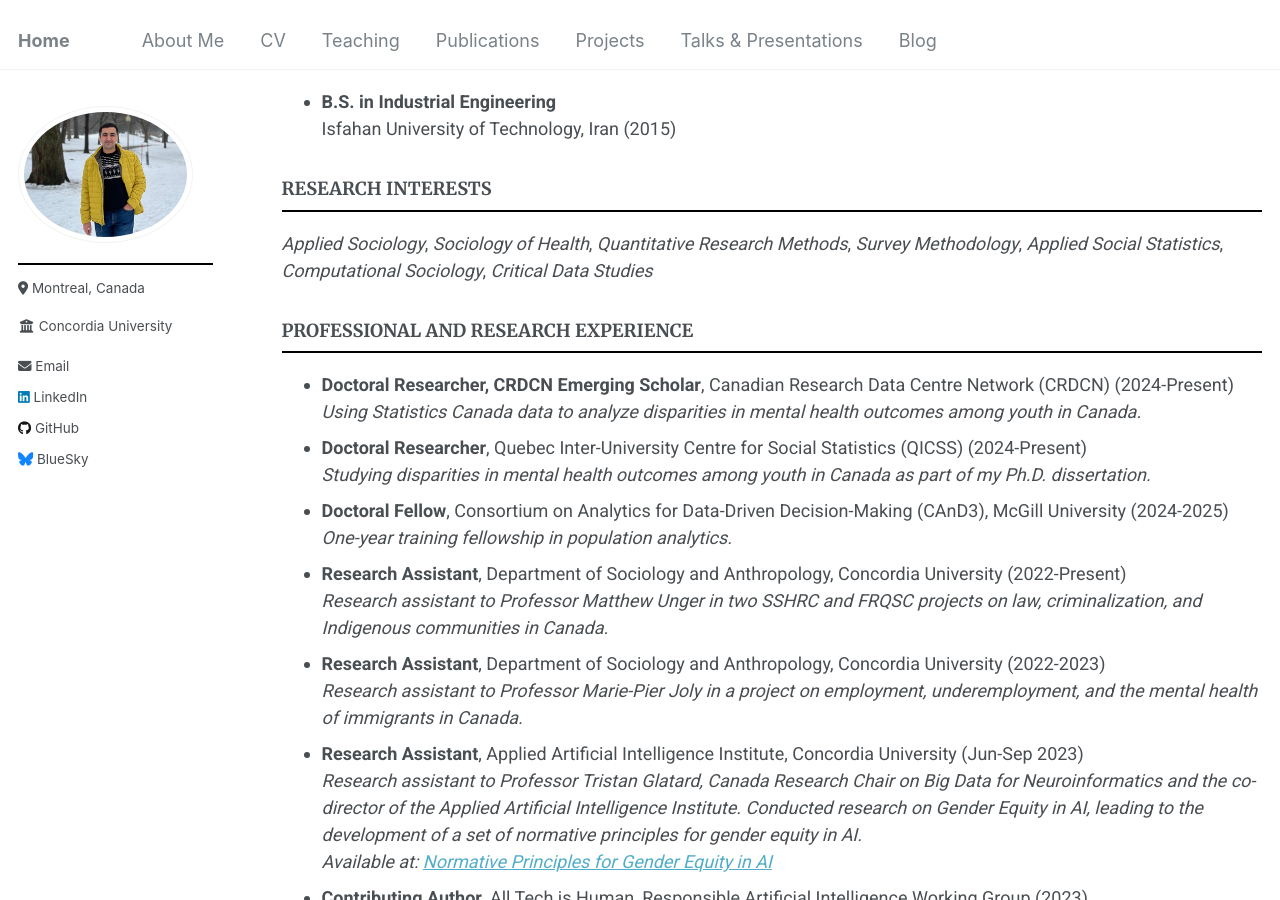
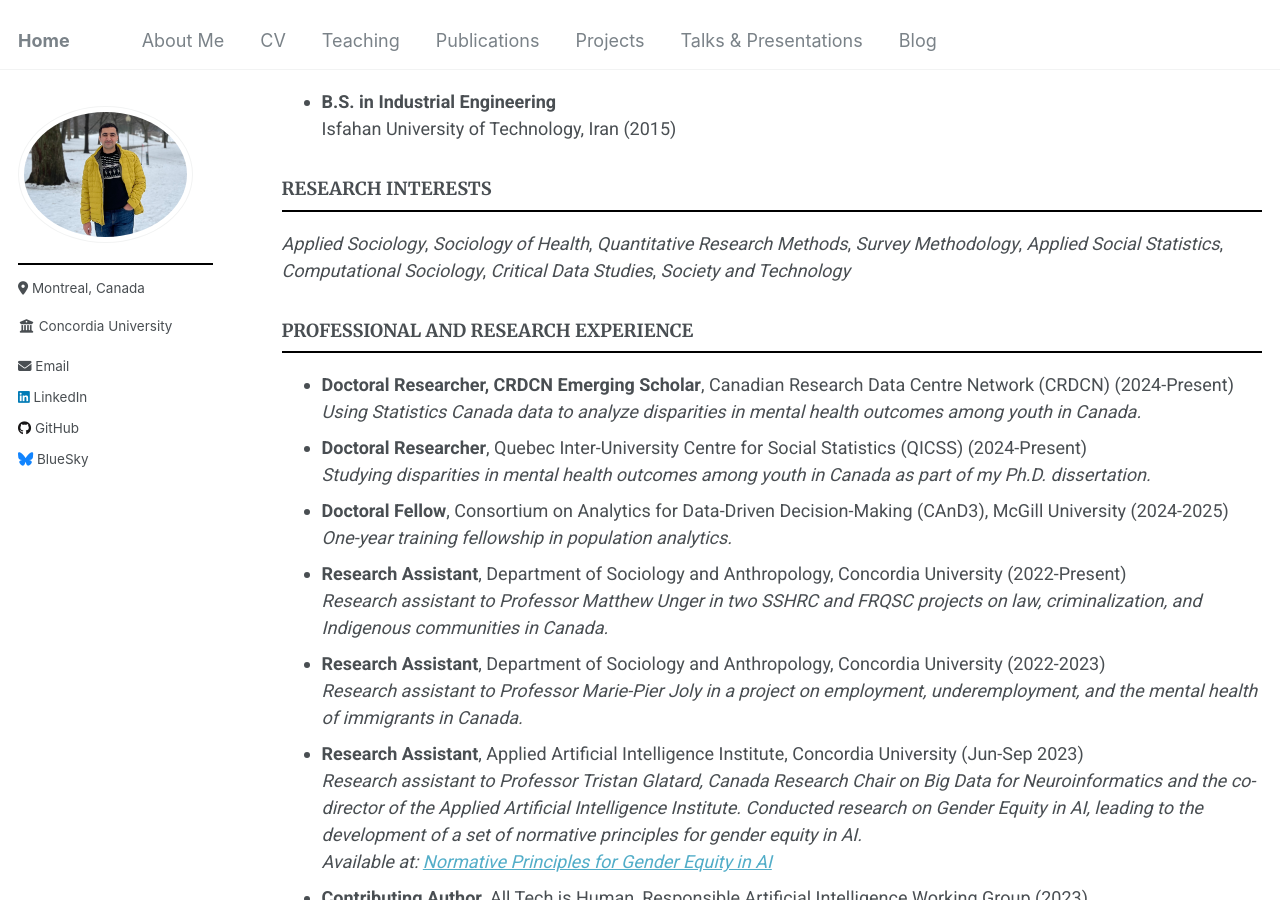
Before and after one commit to Mohsnmonji/mohsnmonji.github.io, a Jekyll site: the page built from _pages/Curriculum Vitae.md, in a window 1280 px wide and 900 px high, scrolled down 355 px. Built offline with Jekyll 4.4.1, drawn with Linux system fonts in a browser that asks for light colours.

Commit message:
Update Curriculum Vitae.md

```diff
--- a/_pages/Curriculum Vitae.md
+++ b/_pages/Curriculum Vitae.md
@@ -30,7 +30,7 @@ redirect_from:
   Isfahan University of Technology, Iran (2015)
 
 ### RESEARCH INTERESTS
-*Applied Sociology*, *Sociology of Health*, *Quantitative Research Methods*, *Survey Methodology*, *Applied Social Statistics*, *Computational Sociology*, *Critical Data Studies*
+*Applied Sociology*, *Sociology of Health*, *Quantitative Research Methods*, *Survey Methodology*, *Applied Social Statistics*, *Computational Sociology*, *Critical Data Studies*, *Society and Technology*
 
 ### PROFESSIONAL AND RESEARCH EXPERIENCE
 - **Doctoral Researcher, CRDCN Emerging Scholar**, Canadian Research Data Centre Network (CRDCN) (2024-Present)
```
